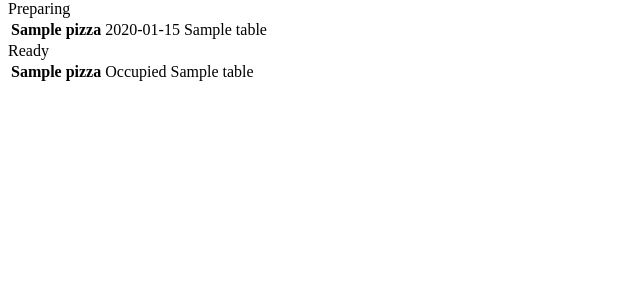
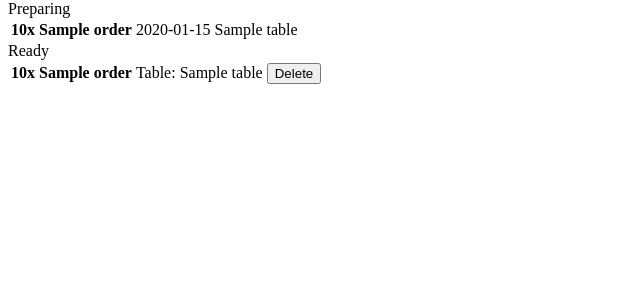
Before and after one commit to I552798/pizzabytes, a Flask app: template templates/mario_overview.html in a window 1280 px wide. Shown: the part 101-401 px from the top of the page, without its empty margins (0-640 px from the left). Run offline with Flask 3, Linux system fonts and the light colour scheme; the template is opened without the code that fills it: most values are stand-ins (such as "Sample title", 1, 10 or a date in 2020).

Commit message:
adding delete button in mario overview

```diff
--- a/app.py
+++ b/app.py
@@ -87,6 +87,7 @@ def mario_orders_page():
                     "status": "Preparing",
                     "description": pizza['description']
                 })
+                luigi=list(orders)
         return redirect(url_for('order_overview'))
     return render_template('mario_orders.html')
 
@@ -121,7 +122,17 @@ def delete_order(index):
     # Ensure the index is valid and remove the order
     if 0 <= index < len(orders):
         orders.pop(index)
+
+     # Determine where to redirect based on the "from_page" query parameter
+    from_page = request.args.get('from_page')
+    if from_page == 'mario':
+        return redirect(url_for('mario_orders_overview'))
+    elif from_page == 'luigi':
+        return redirect(url_for('luigi_orders_page'))
+
+    # Default redirect if no parameter is found
     return redirect(url_for('luigi_orders_page'))
+
 
 if __name__ == '__main__':
     app.run(debug=True)
--- a/templates/luigi_orders.html
+++ b/templates/luigi_orders.html
@@ -15,8 +15,8 @@
             {% if order.quantity > 0 %}
                 <p>{{order.quantity}}x {{order.name}} </p>
                 <p>{{order.description}}</p>
-                <form action="{{ url_for('delete_order', index=loop.index0) }}" method="post" style="display:inline;">
-                    <button type="submit">Remove</button>
+                <form action="{{ url_for('delete_order', index=loop.index0) }}?from_page=luigi" method="post" style="display:inline;">
+                    <button type="submit">Delete</button>
                 </form>
                 {% else %}
                 <p>No orders</p>
--- a/templates/mario_overview.html
+++ b/templates/mario_overview.html
@@ -15,7 +15,7 @@
         {% for order in orders %}
         <tbody>
             <tr>
-                <th>{{order.pizza}}</th>
+                <th>{{order.quantity}}x {{order.name}}</th>
                 <td>{{order.timer}}</td>
                 <td>{{order.table}}</td>
             </tr>
@@ -24,15 +24,19 @@
     </table>
     <table>
         <thead>Ready</thead>
-        {% for order in orders %}
         <tbody>
+            {% for order in orders %}
             <tr>
-                <th>{{order.pizza}}</th>
-                <td>{{order.status}}</td>
-                <td>{{order.table}}</td>
+                <th>{{order.quantity}}x {{order.name}}</th>
+                <td>Table: {{order.table}}</td>
+                <td>
+                    <form action="{{ url_for('delete_order', index=loop.index0) }}?from_page=mario" method="post" style="display:inline;">
+                        <button type="submit">Delete</button>
+                    </form>
+                </td>
             </tr>
+            {% endfor %}
         </tbody>
-        {% endfor %}
     </table>
 </body>
 </html>
```
